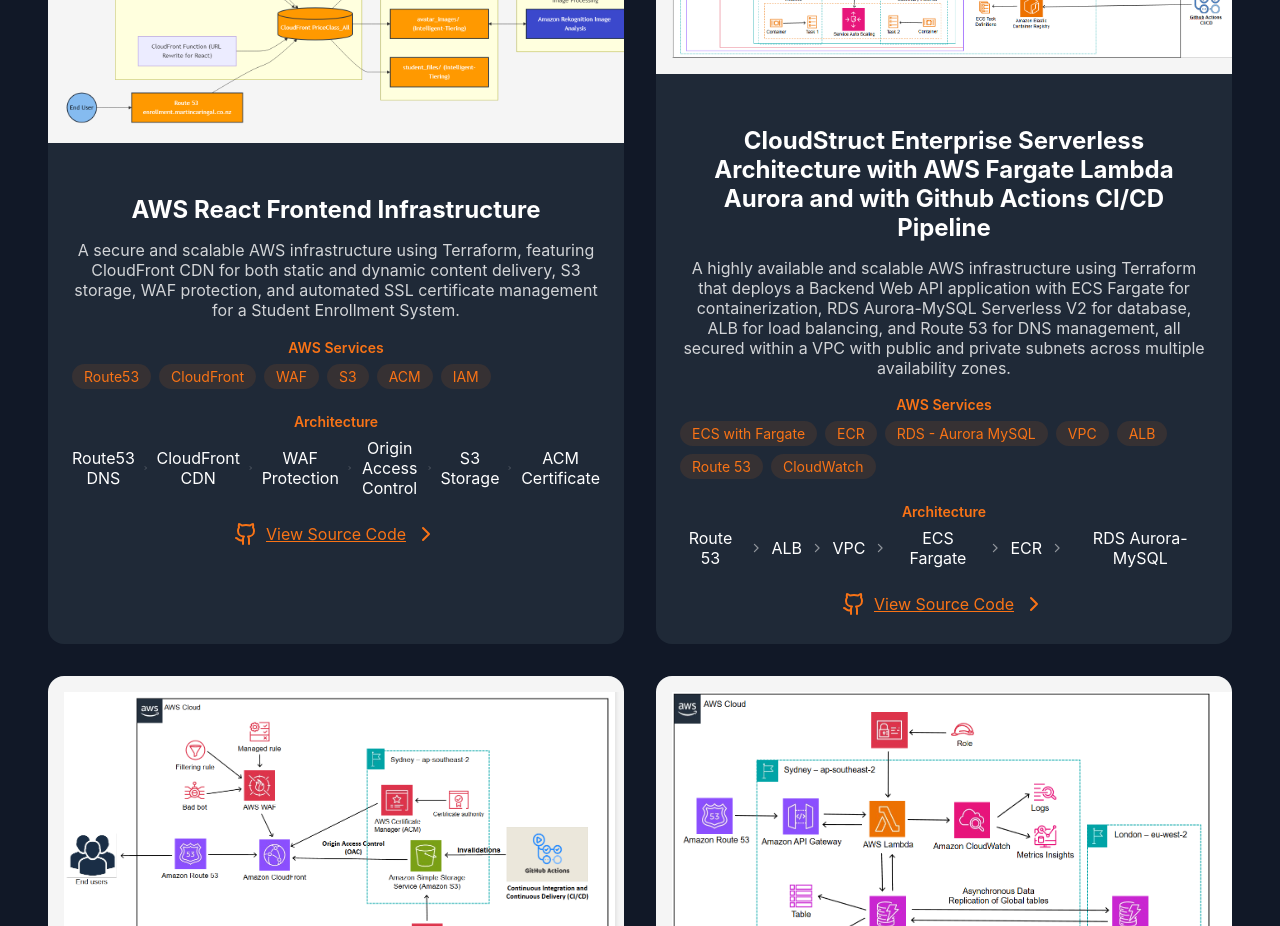
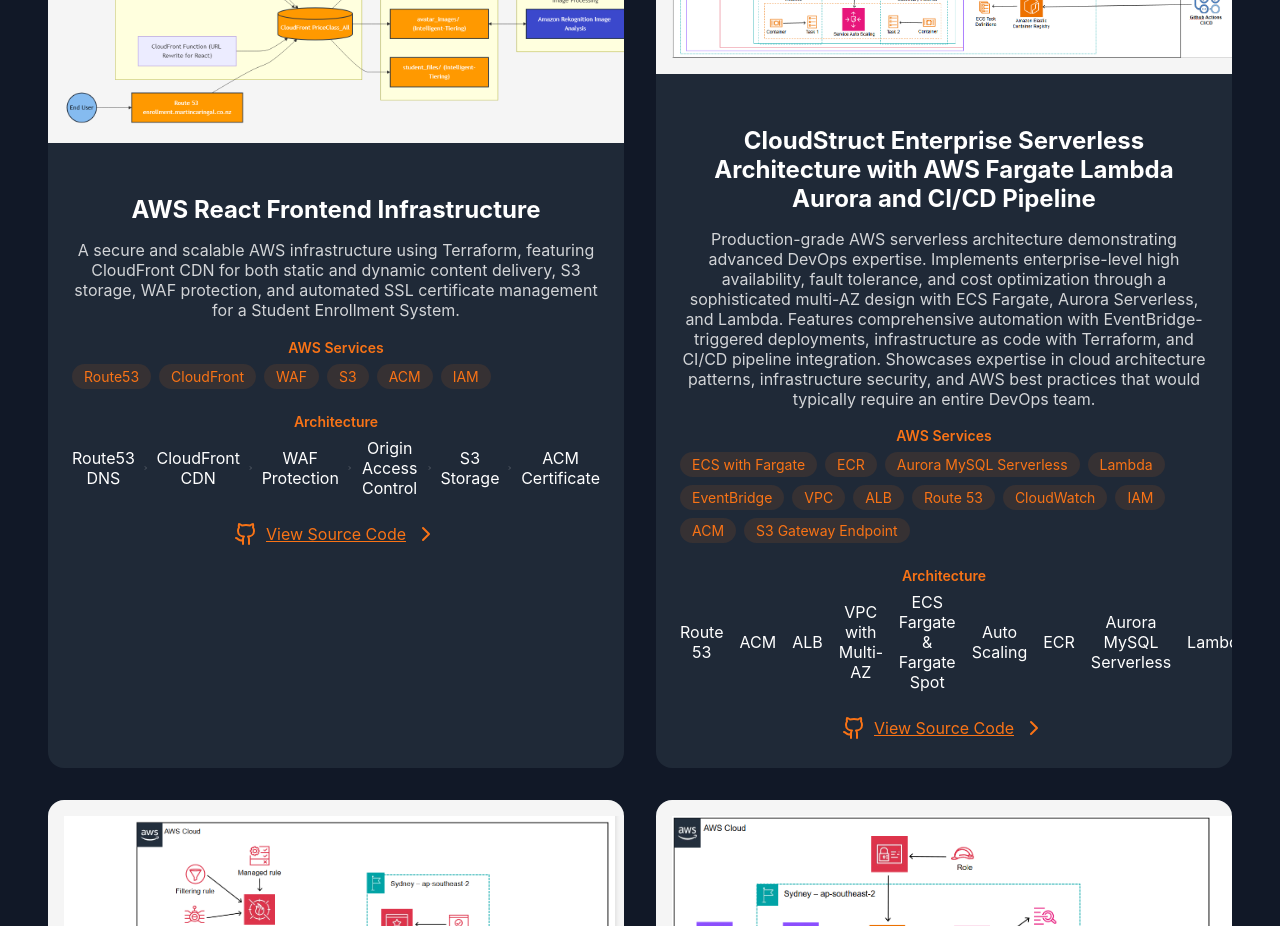
Before and after one commit to CaringalML/My-Portfolio-Website, a React (Create React App) app: page / in a window 1280 px wide. Shown: the part 2240-3166 px from the top of the page. Built offline with nearby package versions, Linux system fonts and the light colour scheme.

Commit message:
update ECS

```diff
--- a/src/components/home.jsx
+++ b/src/components/home.jsx
@@ -89,28 +89,37 @@
        ]
     },
     {
-      title: "CloudStruct Enterprise Serverless Architecture with AWS Fargate Lambda Aurora and with Github Actions CI/CD Pipeline",
-      description: "A highly available and scalable AWS infrastructure using Terraform that deploys a Backend Web API application with ECS Fargate for containerization, RDS Aurora-MySQL Serverless V2 for database, ALB for load balancing, and Route 53 for DNS management, all secured within a VPC with public and private subnets across multiple availability zones.",
+      title: "CloudStruct Enterprise Serverless Architecture with AWS Fargate Lambda Aurora and CI/CD Pipeline",
+      description: "Production-grade AWS serverless architecture demonstrating advanced DevOps expertise. Implements enterprise-level high availability, fault tolerance, and cost optimization through a sophisticated multi-AZ design with ECS Fargate, Aurora Serverless, and Lambda. Features comprehensive automation with EventBridge-triggered deployments, infrastructure as code with Terraform, and CI/CD pipeline integration. Showcases expertise in cloud architecture patterns, infrastructure security, and AWS best practices that would typically require an entire DevOps team.",
       image: "/img/AWS-ECS-Fargate.png",
       services: [
         "ECS with Fargate",
         "ECR",
-        "RDS - Aurora MySQL",
+        "Aurora MySQL Serverless",
+        "Lambda",
+        "EventBridge",
         "VPC",
         "ALB",
         "Route 53",
-        "CloudWatch"
-
-    ],
+        "CloudWatch",
+        "IAM",
+        "ACM",
+        "S3 Gateway Endpoint"
+      ],
       github: "https://github.com/CaringalML/CloudStruct-Enterprise-Serverless-Architecture-with-AWS-Fargate-Lambda-Aurora-and-CI-CD-Pipeline.git",
       architecture: [
         "Route 53",
+        "ACM",
         "ALB",
-        "VPC",
-        "ECS Fargate",
+        "VPC with Multi-AZ",
+        "ECS Fargate & Fargate Spot",
+        "Auto Scaling",
         "ECR",
-        "RDS Aurora-MySQL"
-    ]
+        "Aurora MySQL Serverless",
+        "Lambda",
+        "EventBridge",
+        "GitHub Actions CI/CD"
+      ]
     },
 
 
```
